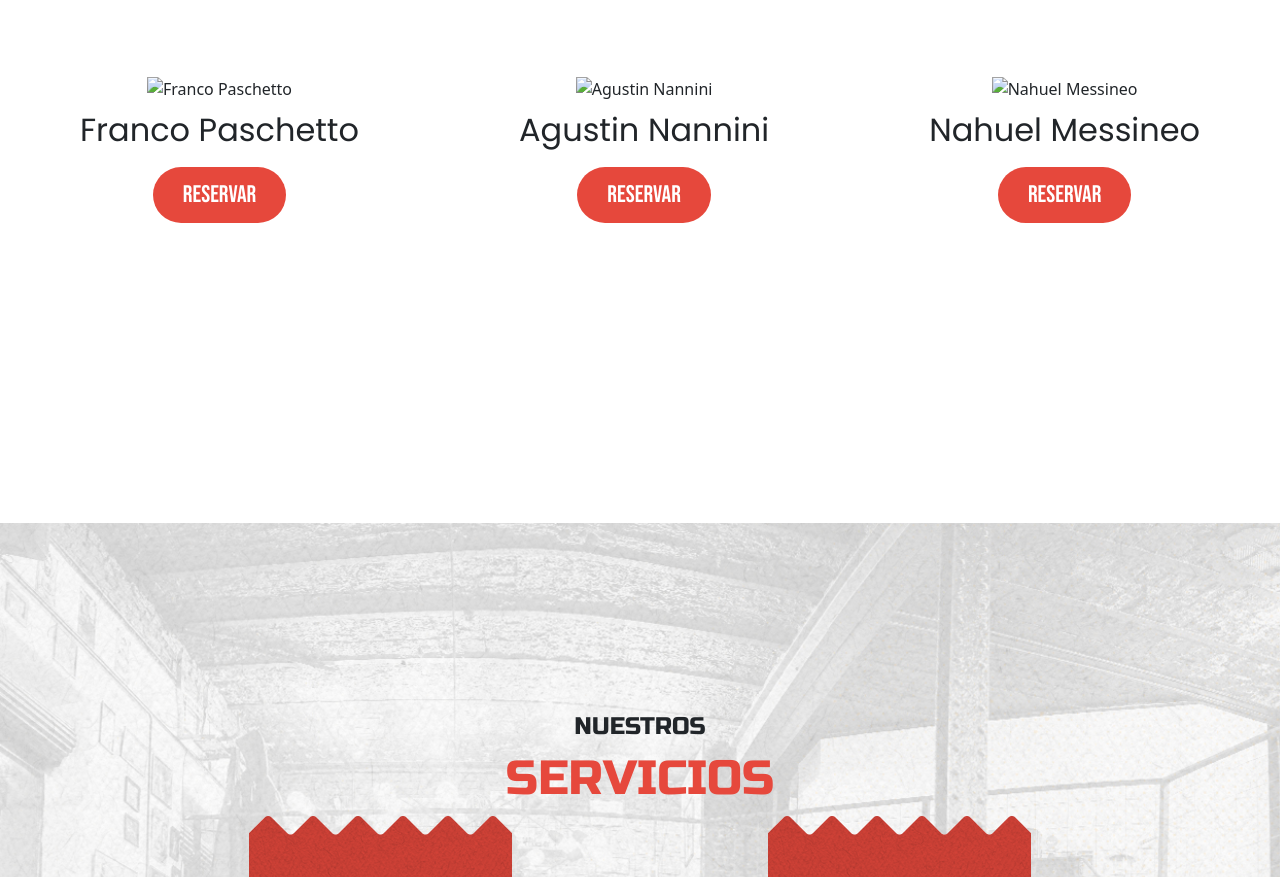
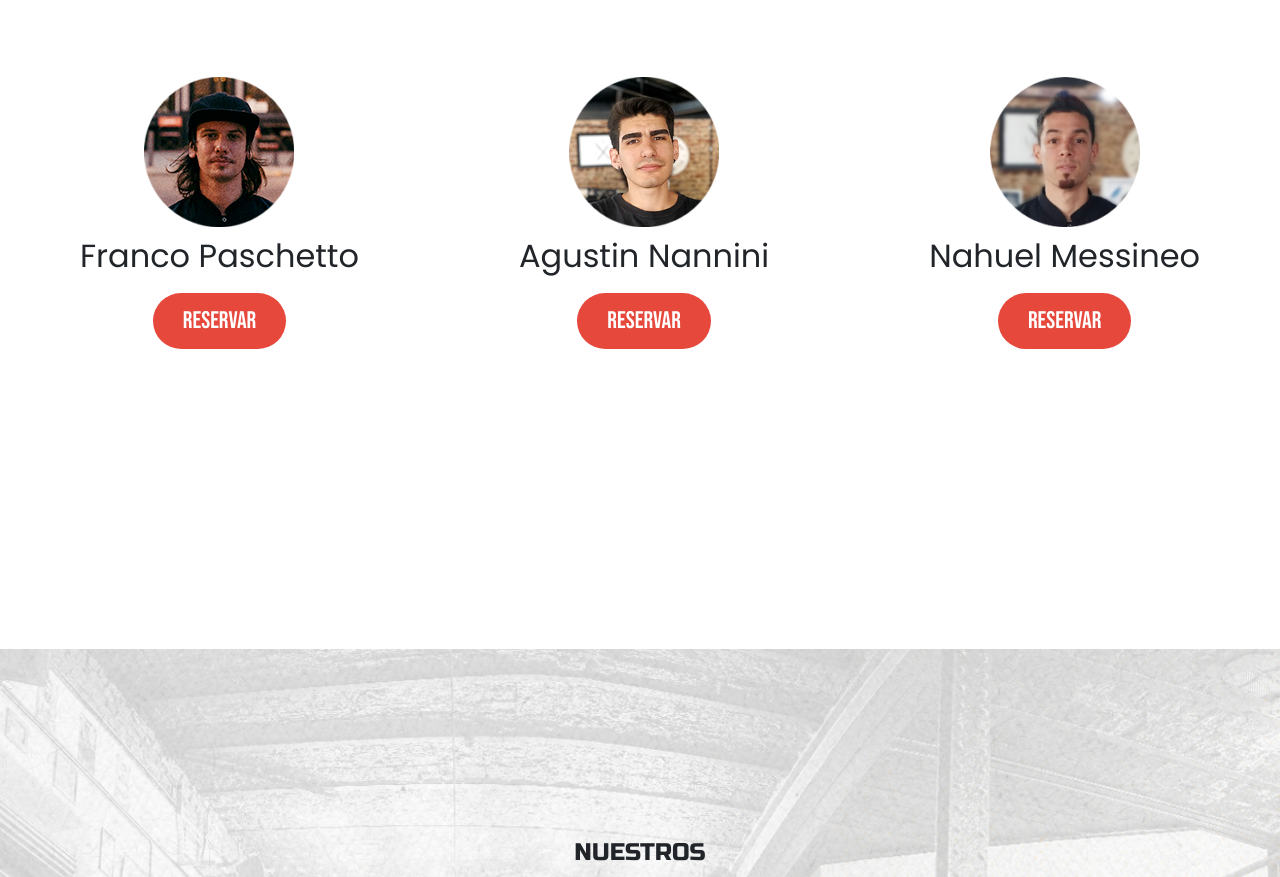
Before and after one commit to Alain-Barron/proyecto-barber, a plain HTML site: page index.html in a window 1280 px wide. Shown: the part 1148-2025 px from the top of the page. Drawn offline with nearby package versions, Linux system fonts and the light colour scheme; the site is published under a folder, as on GitHub Pages, so addresses that start at the root find nothing; a script that the page names is missing; a web font is replaced by a local one.

Commit message:
Se corrgio bug de foto de barbero

```diff
--- a/index.html
+++ b/index.html
@@ -93,17 +93,17 @@
         <section class="barberos-container">
 
             <div class="barbero">
-                <img src="/imgs/franco.png" alt="Franco Paschetto">
+                <img src="./imgs/franco.png" alt="Franco Paschetto">
                 <h2 class="nombre-barbero">Franco Paschetto</h2>
                 <a href="./nahuel.html"><button class="button">Reservar</button></a>
             </div>
             <div class="barbero">
-                <img src="/imgs/agustin.png" alt="Agustin Nannini">
+                <img src="./imgs/agustin.png" alt="Agustin Nannini">
                 <h2 class="nombre-barbero">Agustin Nannini</h2>
                 <a href="./nahuel.html"><button class="button">Reservar</button></a>
             </div>
             <div class="barbero">
-                <img src="/imgs/nahuel.png" alt="Nahuel Messineo">
+                <img src="./imgs/nahuel.png" alt="Nahuel Messineo">
                 <h2 class="nombre-barbero">Nahuel Messineo</h2>
                 <a href="./nahuel.html"><button class="button">Reservar</button></a>
             </div>
```
